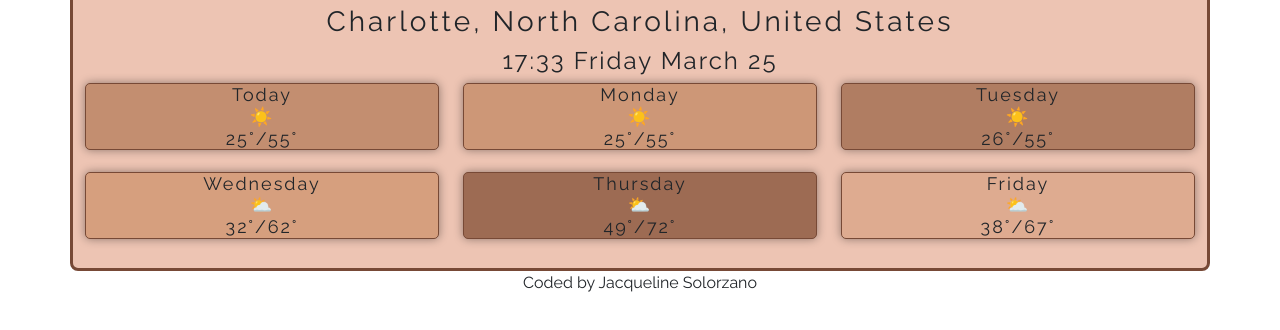
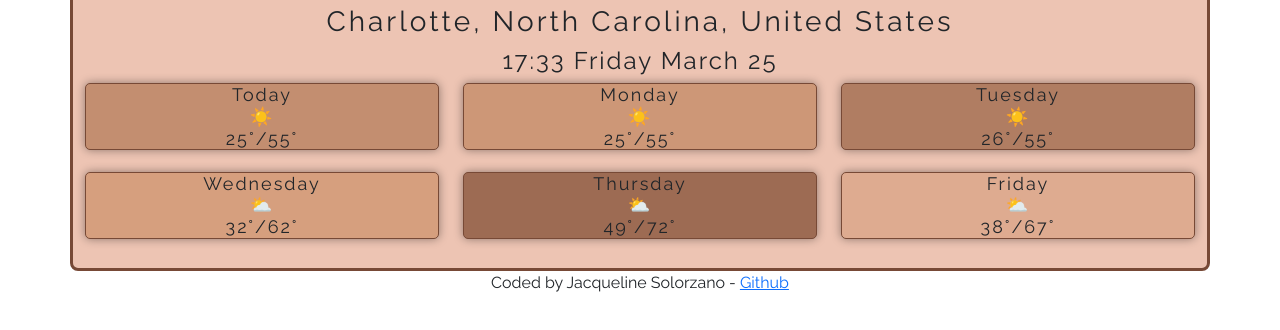
Before and after one commit to jacquelinesz/weather-app-project, a plain HTML site: page index.html in a window 1280 px wide. Shown: the part 332-662 px from the top of the page. Drawn offline with nearby package versions, Linux system fonts and the light colour scheme; no server answers.

Commit message:
Added github link

```diff
--- a/index.html
+++ b/index.html
@@ -125,7 +125,7 @@
         <br />
       </h5>
     </div>
-    <p>Coded by Jacqueline Solorzano</p>
+    <p>Coded by Jacqueline Solorzano - <a href="https://github.com/jacquelinesz/weather-app-project">Github</a></p>
     <script src="src/index.js"></script>
   </body>
 </html>
```
